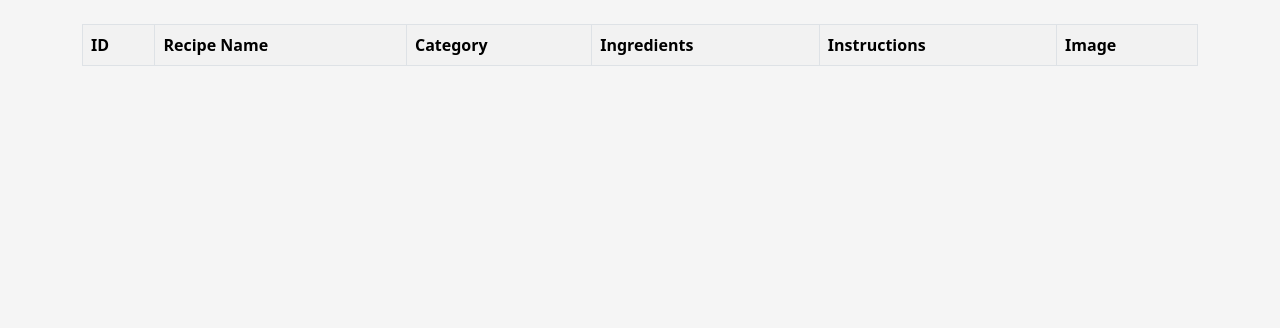
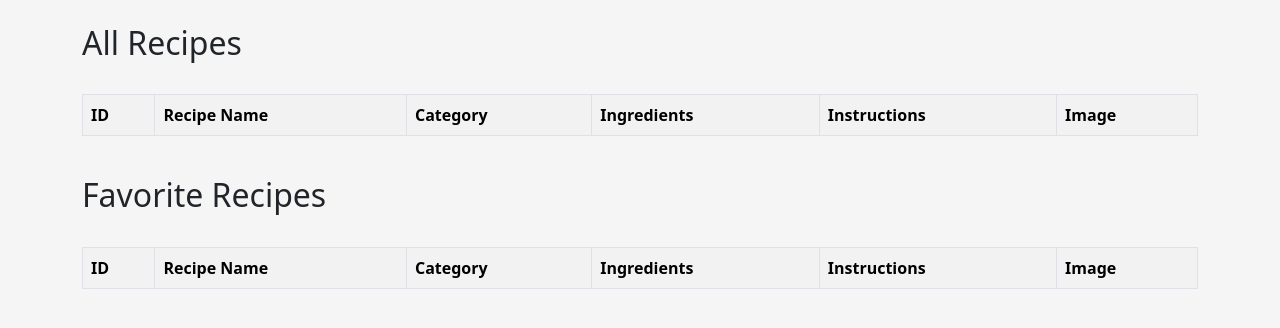
Before and after one commit to Daniel-Shwartzman/RecipesManager, a Flask app: page /admin in a window 1280 px wide. Shown: the part 56-384 px from the top of the page. Run offline with Flask 3, Linux system fonts and the light colour scheme; lists and menus that the app fills with data are empty; some libraries are stand-ins or nearby versions.

Commit message:
finished all html pages

```diff
--- a/website/routes.py
+++ b/website/routes.py
@@ -1,14 +1,41 @@
 import os
 from flask import Blueprint, render_template, flash, redirect, url_for, current_app, request
 from website.forms import RecipeForm, SearchForm
-from website.models import db, Recipe
+from website.models import db, Recipe, Favorite
 from werkzeug.utils import secure_filename
 
 routes = Blueprint('routes', __name__)
 
 @routes.route('/')
 def home():
-    return render_template('home.html')
+    favorites = Favorite.query.all()
+    return render_template('home.html', favorites=favorites)
+
+@routes.route('/add-to-favorites/<int:recipe_id>', methods=['POST'])
+def add_to_favorites(recipe_id):
+    recipe = Recipe.query.get_or_404(recipe_id)
+    # Check if the recipe is already in the favorites
+    existing_favorite = Favorite.query.filter_by(recipe_id=recipe_id).first()
+    if existing_favorite:
+        flash(f'Recipe {recipe.name} is already in your favorites!', 'danger')
+    else:
+        new_favorite = Favorite(recipe_id=recipe.id)
+        db.session.add(new_favorite)
+        db.session.commit()
+        flash(f'Recipe {recipe.name} added to favorites!', 'success')
+    return redirect(url_for('routes.home', id=recipe_id))
+
+@routes.route('/remove-from-favorites/<int:recipe_id>', methods=['POST'])
+def remove_from_favorites(recipe_id):
+    favorite = Favorite.query.filter_by(recipe_id=recipe_id).first()
+    if favorite:
+        db.session.delete(favorite)
+        db.session.commit()
+        flash('Recipe removed from favorites!', 'success')
+    else:
+        flash('Recipe not found in favorites!', 'danger')
+    return redirect(url_for('routes.home'))
+
 
 @routes.route('/create-recipe', methods=['GET', 'POST'])
 def create_recipe():
@@ -45,7 +72,9 @@ def create_recipe():
 @routes.route('/admin')
 def admin():
     our_recipes = Recipe.query.order_by(Recipe.date_created).all()
-    return render_template('admin.html', our_recipes=our_recipes)
+    favorite_recipes = Favorite.query.all()
+    return render_template('admin.html', our_recipes=our_recipes, favorite_recipes=favorite_recipes)
+
 
 @routes.route('/salads')
 def salads():
@@ -81,7 +110,7 @@ def delete_recipe(id):
         flash('There was an issue deleting your recipe.', 'danger')
     return render_template('add-recipe.html', form=form, name=name)
 
-@routes.route('/recipes/<int:id>')
+@routes.route('/recipe/<int:id>')
 def recipe(id):
     recipe = Recipe.query.get_or_404(id)
     return render_template('recipe.html', recipe=recipe)
@@ -113,7 +142,7 @@ def update_recipe(id):
     return render_template('update.html', form=form, recipe_to_update=recipe_to_update, id=id)
 
 
-# Pass the form to the to Navbar
+# Pass the Search form to the to Navbar
 @routes.context_processor
 def base():
     form = SearchForm()
--- a/website/templates/admin.html
+++ b/website/templates/admin.html
@@ -1,6 +1,7 @@
 {% extends "base.html" %}
 
 {% block content %}
+<h2>All Recipes</h2><br/>
 <table class="table table-hover table-bordered table-striped">
     <tr>
         <th>ID</th>
@@ -10,15 +11,39 @@
         <th>Instructions</th>
         <th>Image</th>
     </tr>
-{% for recipe in our_recipes %}
+    {% for recipe in our_recipes %}
     <tr>
-    <td>{{ recipe.id }}<br/></td>
-    <td>{{ recipe.name }}<br/></td>
-    <td>{{ recipe.category }}<br/></td>
-    <td>{{ recipe.ingredients }}<br/></td>
-    <td>{{ recipe.instructions }}</td>
-    <td><img src="{{ url_for('static', filename='images/' + recipe.image) }}" width="50" height="50"></td>
+        <td>{{ recipe.id }}</td>
+        <td>{{ recipe.name }}</td>
+        <td>{{ recipe.category }}</td>
+        <td>{{ recipe.ingredients|safe }}</td>
+        <td>{{ recipe.instructions|safe }}</td>
+        <td><img src="{{ recipe.image }}" width="50" height="50"></td>
     </tr>
-{% endfor %}
+    {% endfor %}
+</table>
+
+<br/>
+
+<h2>Favorite Recipes</h2><br/>
+<table class="table table-hover table-bordered table-striped">
+    <tr>
+        <th>ID</th>
+        <th>Recipe Name</th>
+        <th>Category</th>
+        <th>Ingredients</th>
+        <th>Instructions</th>
+        <th>Image</th>
+    </tr>
+    {% for favorite in favorite_recipes %}
+    <tr>
+        <td>{{ favorite.recipe.id }}</td>
+        <td>{{ favorite.recipe.name }}</td>
+        <td>{{ favorite.recipe.category }}</td>
+        <td>{{ favorite.recipe.ingredients|safe }}</td>
+        <td>{{ favorite.recipe.instructions|safe }}</td>
+        <td><img src="{{ favorite.recipe.image }}" width="50" height="50"></td>
+    </tr>
+    {% endfor %}
 </table>
 {% endblock %}
```
Also changed, not shown: website/models.py (+8 -0 lines), website/templates/add-recipe.html (+15 -13 lines), website/templates/dairy.html (+15 -2 lines), website/templates/desserts.html (+15 -2 lines), website/templates/home.html (+33 -1 lines), website/templates/meat.html (+15 -2 lines), website/templates/recipe.html (+9 -11 lines), website/templates/salads.html (+16 -2 lines), website/templates/search.html (+11 -2 lines), website/templates/update.html (+16 -15 lines).
